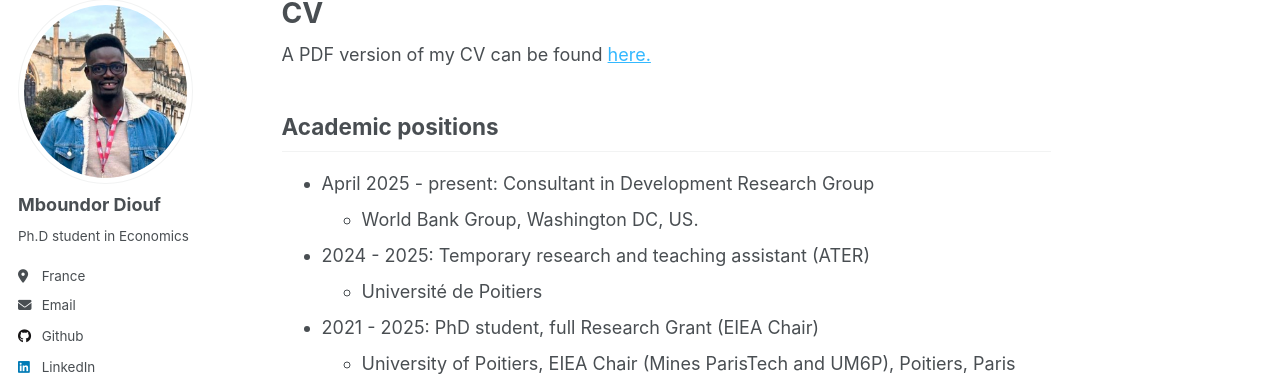
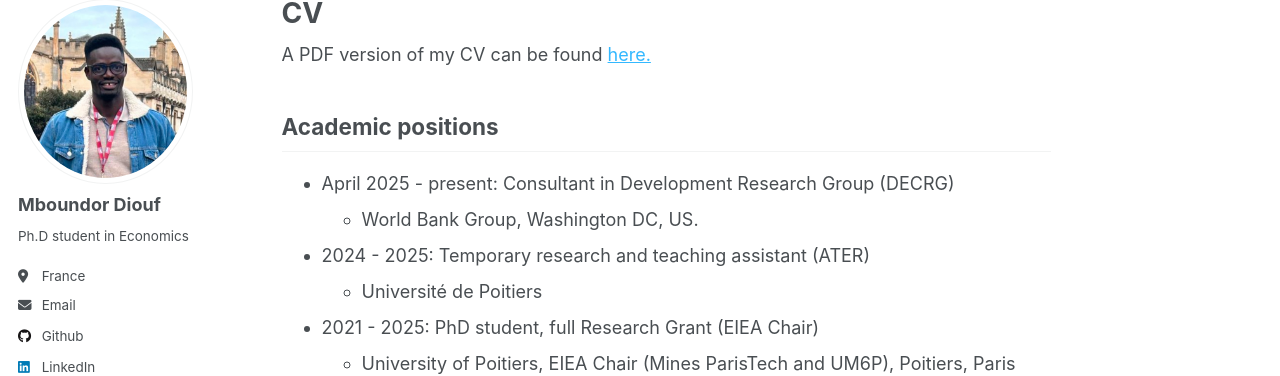
Before and after one commit to mboundordiouf/mboundordiouf.github.io, a Jekyll site: the page built from _pages/cv.md, in a window 1280 px wide and 900 px high. Shown: the part 107-483 px from the top of the window. Built offline with Jekyll 4.4.1, drawn with Linux system fonts in a browser that asks for light colours.

Commit message:
Update cv.md

```diff
--- a/_pages/cv.md
+++ b/_pages/cv.md
@@ -10,7 +10,7 @@ redirect_from:
 A PDF version of my CV can be found <a href="https://github.com/mboundordiouf/My_CV/blob/main/CV_Mboundor_DIOUF.pdf" target="_blank" style="color:#33b8ff;">here.
 
 ## Academic positions
- * April 2025 - present: Consultant in Development Research Group
+ * April 2025 - present: Consultant in Development Research Group (DECRG)
    * World Bank Group, Washington DC, US.
 * 2024 - 2025: Temporary research and teaching assistant (ATER)
   * Université de Poitiers
```
